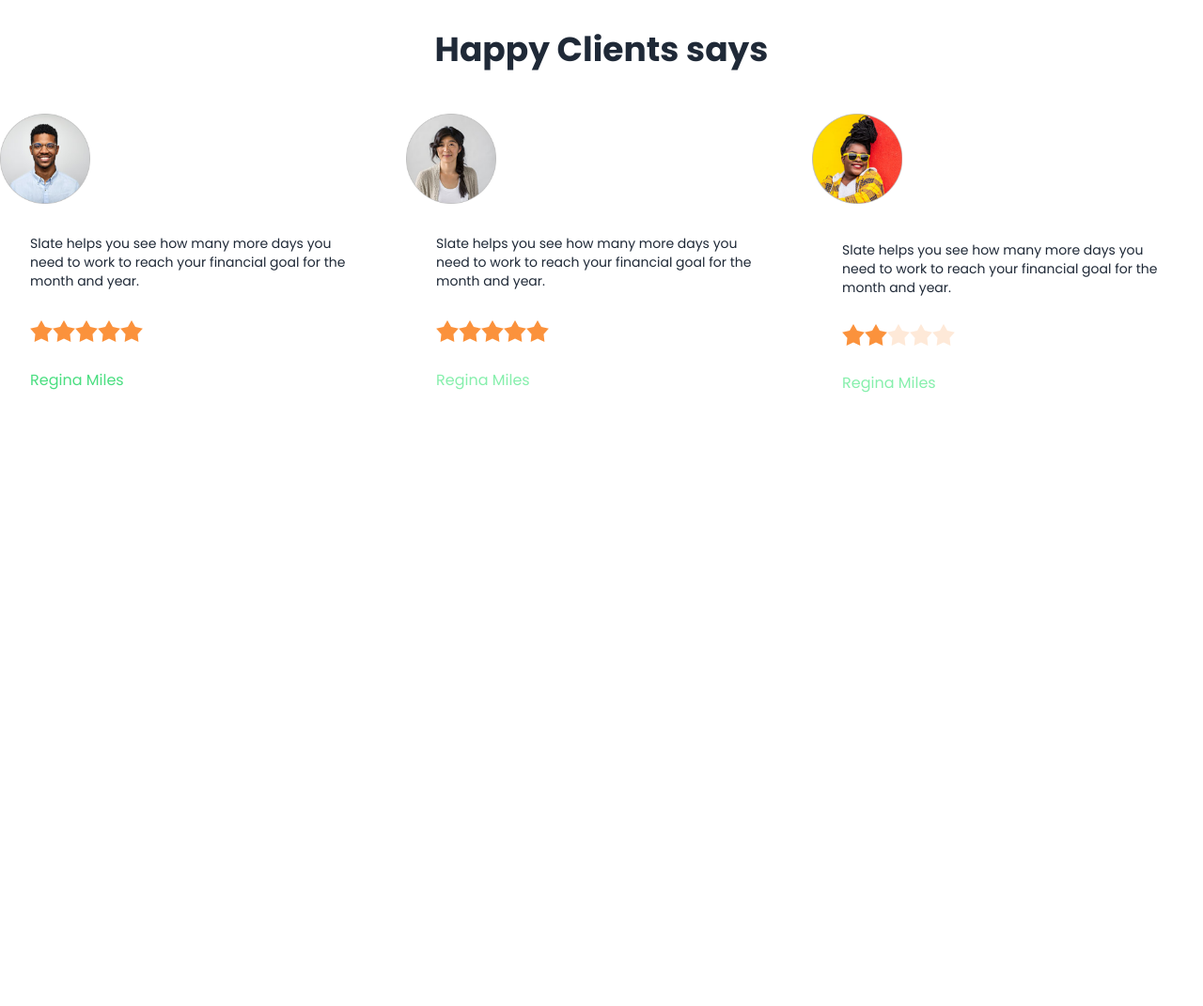
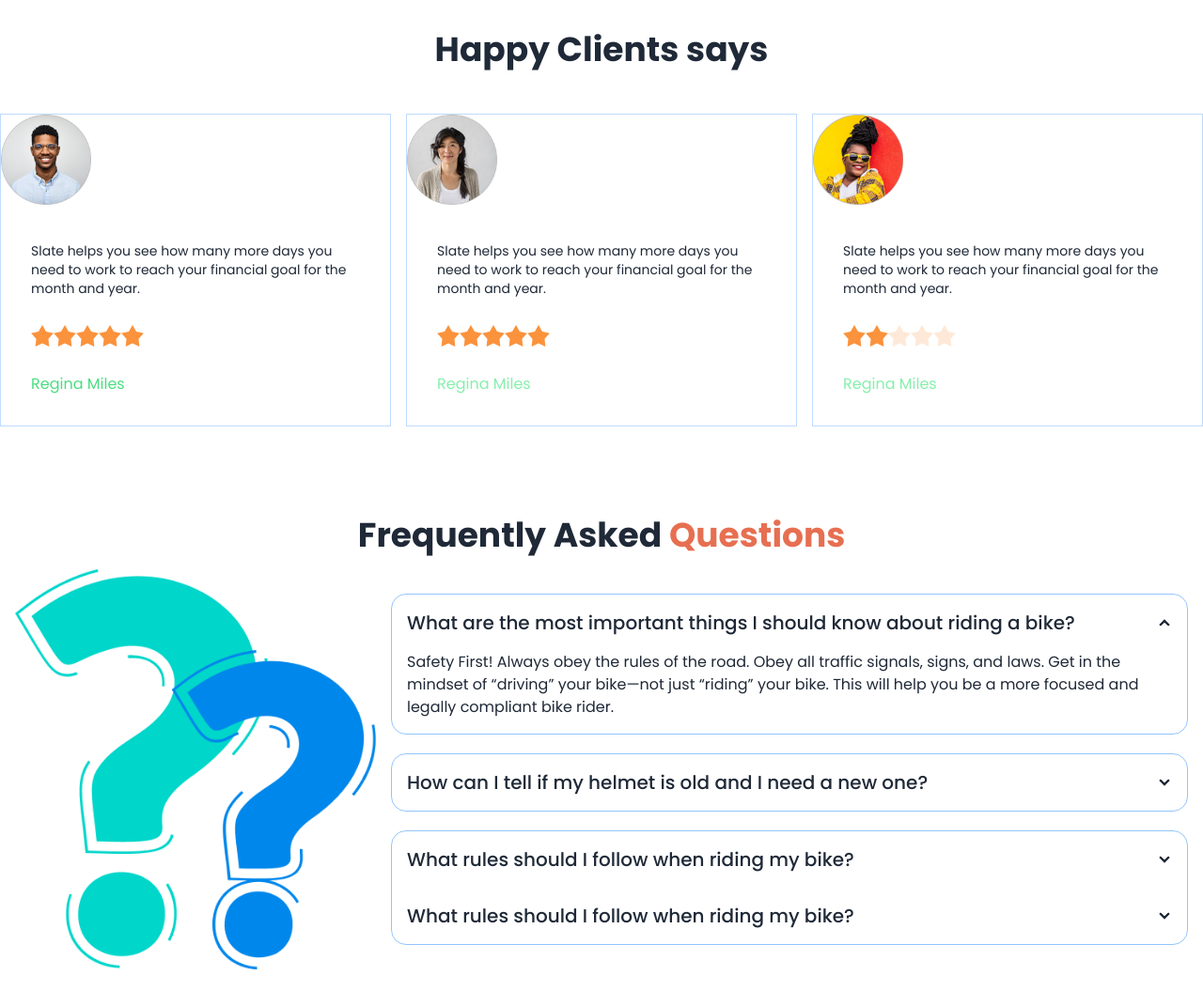
Before and after one commit to Jahirulisl/biker-zone-repo, a plain HTML site: page index.html in a window 1280 px wide. Shown: the part 1720-2791 px from the top of the page at 94% size. Before the commit the page ends 2268 px from the top, so only its background shows below. Drawn offline with nearby package versions, Linux system fonts and the light colour scheme.

Commit message:
add FAQ section

```diff
--- a/index.html
+++ b/index.html
@@ -226,9 +226,9 @@
       <section class="my-24">
          <!-- text  -->
          <h3 class="text-4xl font-bold text-center mb-12 ">Happy Clients says</h3>
-         <div class="grid grid-cols-1 md:grid-cols-2 lg:grid-cols-3 gap-4">
+         <div class="grid grid-cols-1 md:grid-cols-2 lg:grid-cols-3 gap-4  ">
             <!-- card -1 happy  -->
-           <div class="card bg-base-100 ">
+           <div class="border border-blue-200 ">
              <div class="avatar">
                 <div class="w-24 roun">
                   <img src="images/others/user-1.png" alt="">
@@ -254,7 +254,7 @@
               </div>
             </div>
               <!-- card -2 happy  -->
-           <div class="card bg-base-100 ">
+           <div class="border border-blue-200 ">
              <div class="avatar">
                 <div class="w-24 roun">
                   <img src="images/others/user-2.png" alt="">
@@ -282,7 +282,7 @@
            </div>
 
                      <!-- card -3 happy  -->
-            <div class="">
+            <div class="border border-blue-200">
                 <div class="avatar">
                   <div class="w-24 roun">
                     <img src="images/others/user-3.png" alt="">
@@ -312,6 +312,48 @@
         </div>
 
       </section>
+      <!-- FAQ SECTIOPN  -->
+       <section class="my-24">
+        <h3 class="text-center text-4xl font-bold">Frequently Asked <span class="text-bike-primary">Questions</span></h3>
+
+        <div class="hero">
+          <div class="hero-content flex-col lg:flex-row">
+            <img src="images/others/faq.png" class="max-w-sm rounded-lg">
+              <div class="space-y-5">
+                <div class="collapse collapse-arrow border border-blue-300">
+                  <input type="radio" name="my-accordion-2" checked="checked" />
+                  <div class="collapse-title text-xl font-medium">What are the most important things I should
+                    know about riding a bike?</div>
+                  <div class="collapse-content">
+                    <p>Safety First! Always obey the rules of the road. Obey all traffic signals, signs, and laws. Get in the mindset of “driving” your bike—not just “riding” your bike. This will help you be a more focused and legally compliant bike rider. </p>
+                  </div>
+                </div>
+                <div class="collapse collapse-arrow border border-blue-300">
+                  <input type="radio" name="my-accordion-2" />
+                  <div class="collapse-title text-xl font-medium">How can I tell if my helmet is old and I need a
+                    new one?</div>
+                  <div class="collapse-content">
+                    <p>driving” your bike—not just “riding” your bike. This will help you be a more focused and legally compliant bike rider. </p></p>
+                  </div>
+                </div>
+                <div class="collapse collapse-arrow border border-blue-300">
+                  <input type="radio" name="my-accordion-2" />
+                  <div class="collapse-title text-xl font-medium">What rules should I follow when riding my bike?</div>
+                  <div class="collapse-content">
+                    <p> This will help you be a more focused and legally compliant bike rider.</p>
+                  </div>
+                  <div class="collapse collapse-arrow">
+                    <input type="radio" name="my-accordion-2" />
+                    <div class="collapse-title text-xl font-medium">What rules should I follow when riding my bike?</div>
+                    <div class="collapse-content">
+                      <p> This will help you be a more focused and legally compliant bike rider.</p>
+                    </div>
+                  </div>
+                </div>
+              </div>
+          </div>
+        </div>
+       </section>
    </main>
 
 </body>
```
